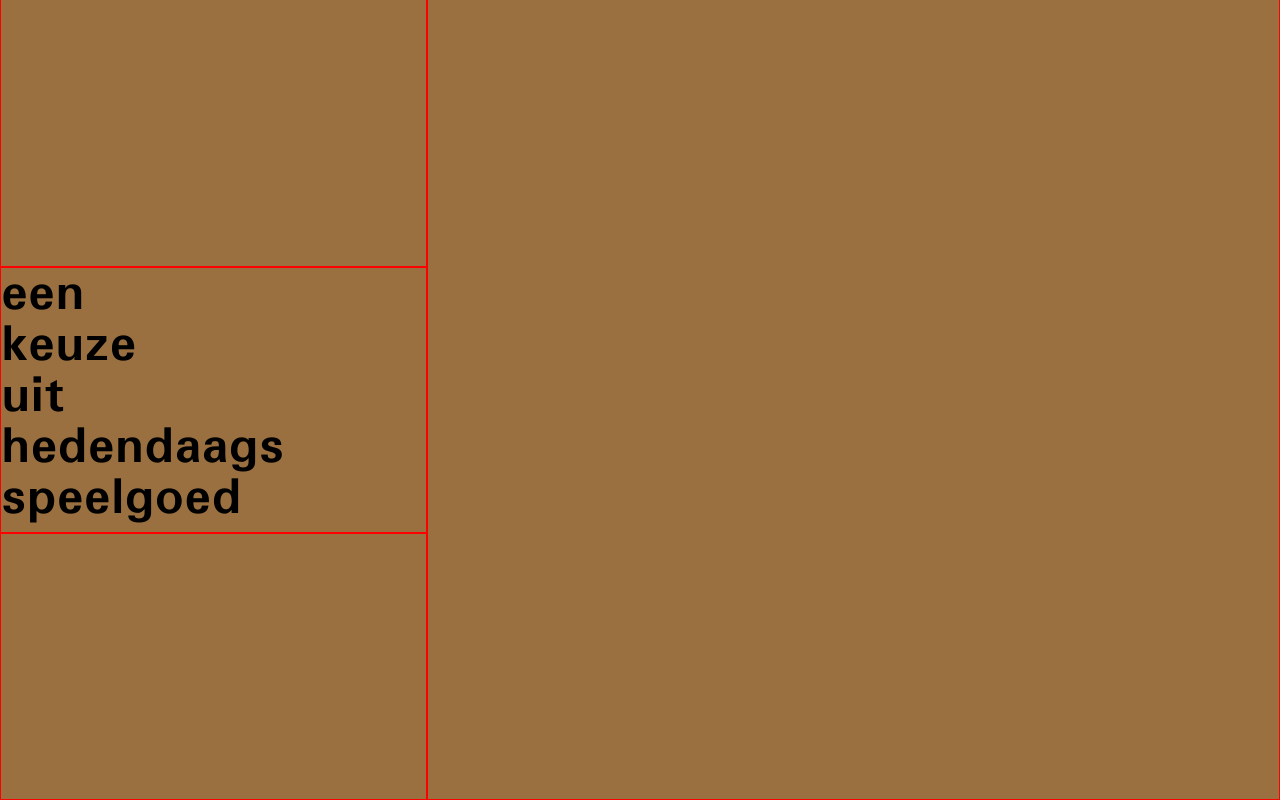
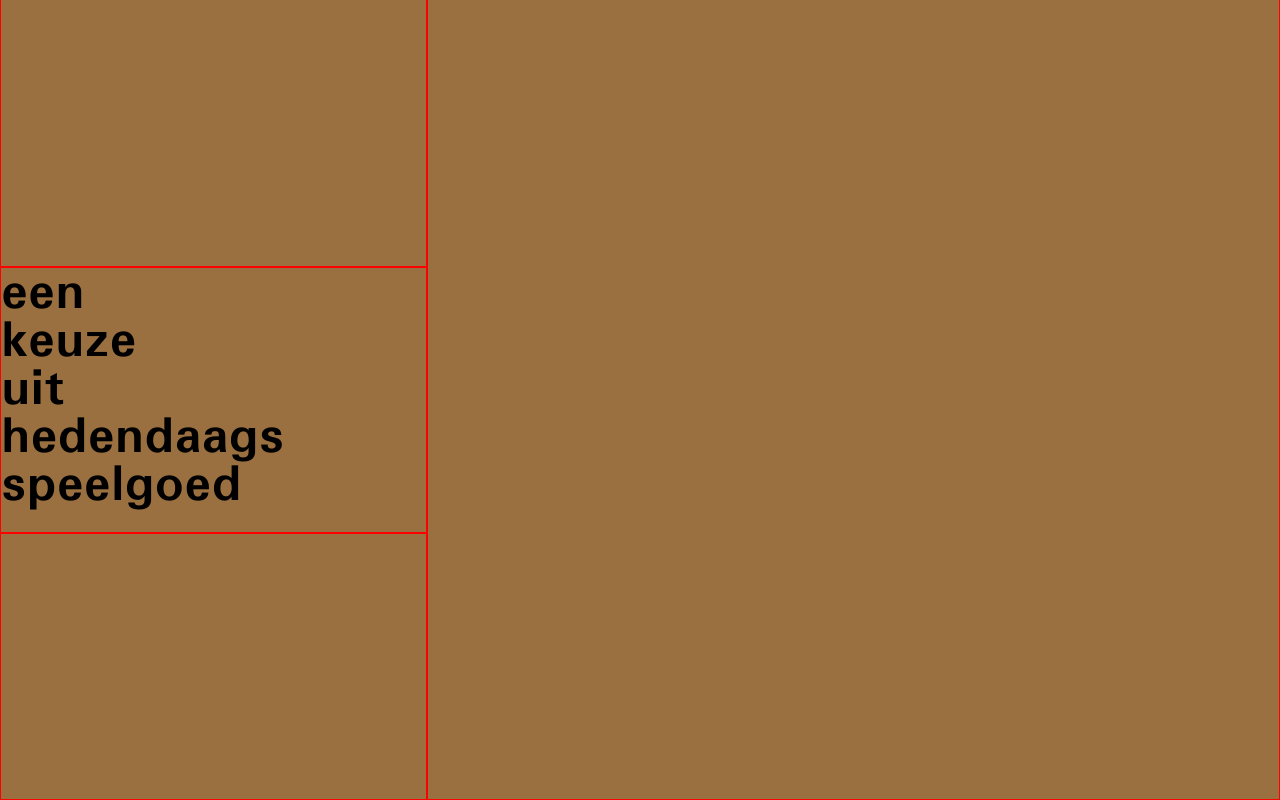
Before and after one commit to cuinjune/swiss-poster-design, a plain HTML site: page index.html in a window 1280 px wide. Shown: the part 800-1600 px from the top of the page. Drawn offline with Linux system fonts and the light colour scheme; files whose address does not match are found by name.

Commit message:
changed line-height

```diff
--- a/index.html
+++ b/index.html
@@ -146,7 +146,7 @@
 
         .row9-24__column1__row2 {
             height: calc(100vh / 12 * 4);
-            line-height: 3.2em;
+            line-height: 3.0em;
         }
 
         .row9-24__column1__row3 {
```
